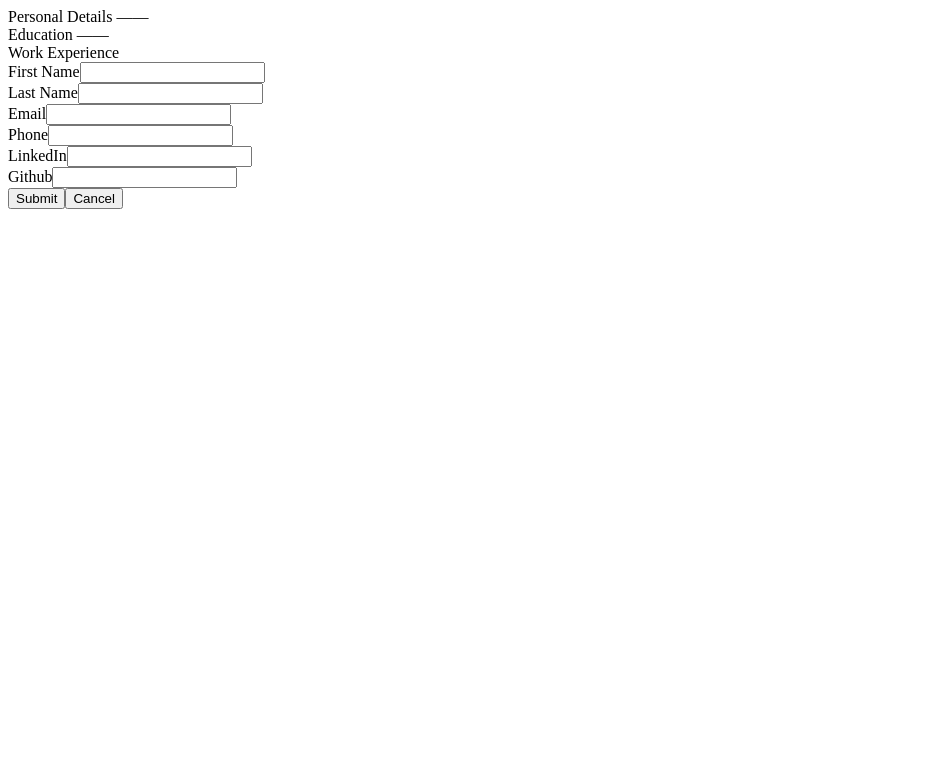
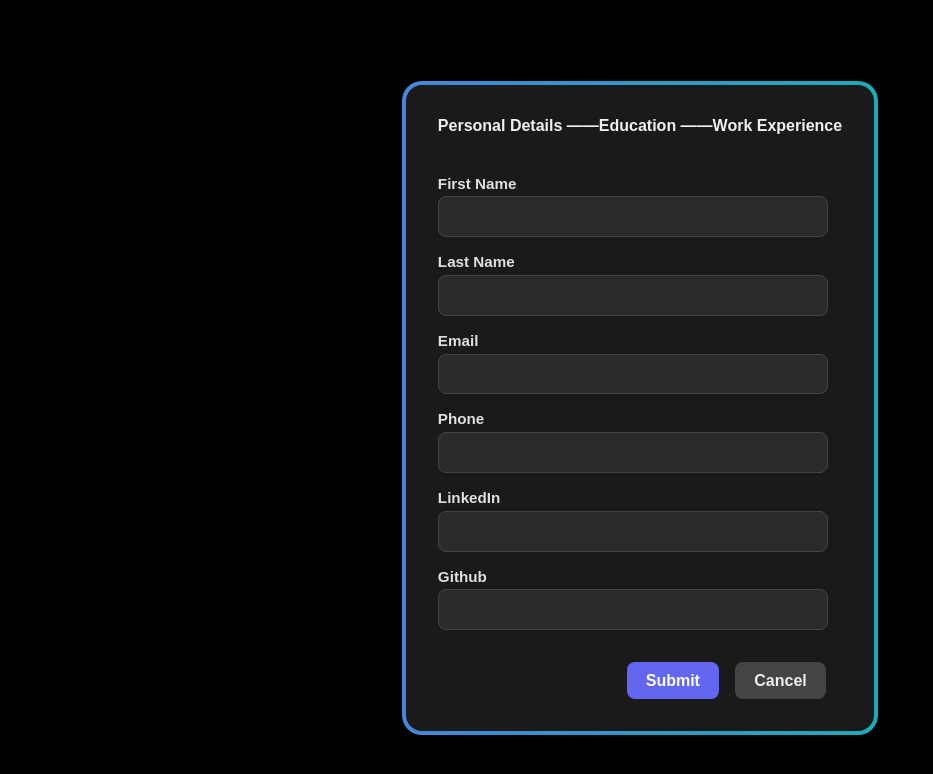
Before and after one commit to PratikThakurDev/cv-application, a React (Vite) app: page / in a window 1280 px wide. Shown: the top 774 px of the page, without its empty margins (0-933 px from the left). Built offline with nearby package versions, Linux system fonts and the light colour scheme.

Commit message:
styled the personal detail section

```diff
--- a/src/styles/personalDetails.css
+++ b/src/styles/personalDetails.css
@@ -0,0 +1,116 @@
+
+.gradient-wrapper {
+  padding: 4px;
+  max-width: 608px;
+  border-radius: 20px;
+  background: linear-gradient(270deg, #00ccb1, #7b61ff, #ffc414, #1ca0fb);
+  background-size: 800% 800%;
+  animation: gradientAnimation 10s ease infinite;
+  display: flex;
+  justify-content: center;
+}
+
+body {
+    background-color: black;
+    font-family: sans-serif;
+    display: flex;
+    justify-content: center;
+    align-items: center;
+    min-height: 100vh;
+
+}
+
+.form-content {
+  background: #1a1a1a;
+  border-radius: 16px;
+  padding: 2rem;
+  width: 100%;
+  max-width: 600px;
+  box-shadow: 0 0 20px rgba(0,0,0,0.1);
+  color: #000;
+}
+
+
+@keyframes gradientAnimation {
+  0% { background-position: 0% 50%; }
+  50% { background-position: 100% 50%; }
+  100% { background-position: 0% 50%; }
+}
+
+form {
+  display: flex;
+  flex-direction: column;
+  gap: 1rem;
+}
+
+nav {
+  display: flex;
+  justify-content: space-between;
+  margin-bottom: 2.5rem;
+  font-weight: bold;
+  color: #f0f0f0;
+}
+
+
+label {
+  font-size: 0.95rem;
+  margin-bottom: 0.3rem;
+  font-weight: 600;
+  display: block;
+  color: #e0e0e0;
+}
+
+input[type="text"],
+input[type="email"],
+input[type="tel"],
+input[type="url"] {
+  width: 90%;
+  padding: 0.65rem 0.75rem;
+  font-size: 1rem;
+  border-radius: 8px;
+  border: 1px solid #444;
+  background: #2b2b2b;
+  outline: none;
+  transition: border 0.3s ease;
+  color: #f5f5f5;
+}
+
+input:focus {
+  border-color:#6366f1;
+}
+
+.buttons {
+  display: flex;
+  gap: 1rem;
+  margin-top: 1rem;
+  justify-content: right;
+  max-width: 96%;
+}
+
+button {
+  padding: 0.6rem 1.2rem;
+  font-weight: bold;
+  font-size: 1rem;
+  border: none;
+  border-radius: 8px;
+  cursor: pointer;
+  transition: background 0.3s ease;
+}
+
+button.submit {
+  background: #6366f1;
+  color: white;
+}
+
+button.submit:hover {
+  background: #4f46e5;
+}
+
+button.cancel {
+  background:  #444;
+  color: #eee;
+}
+
+button.cancel:hover {
+  background: #555;
+}
```
